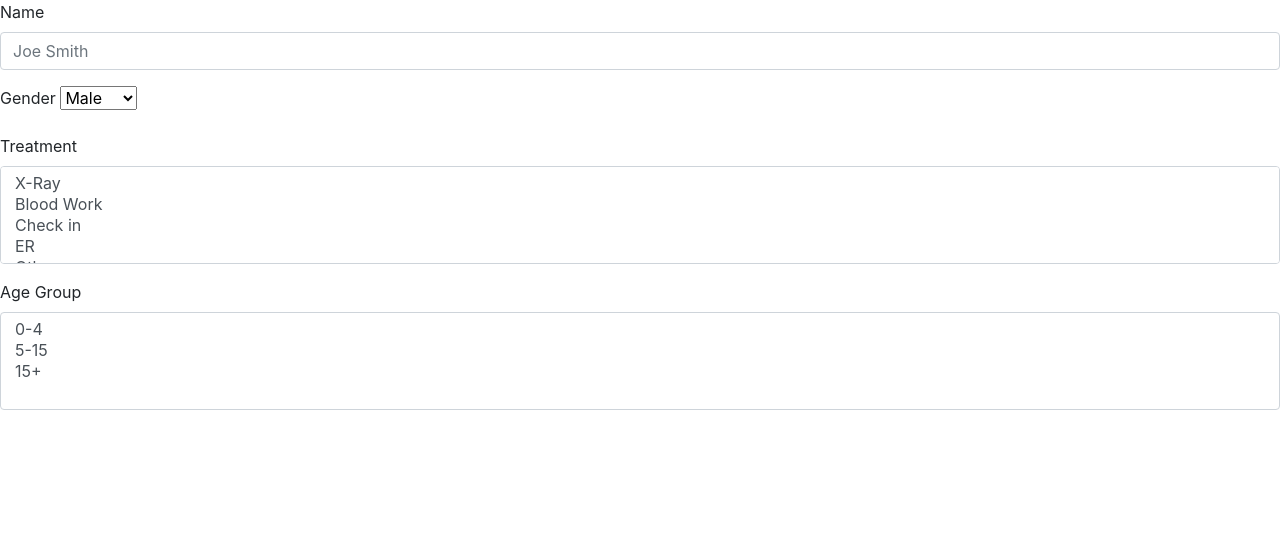
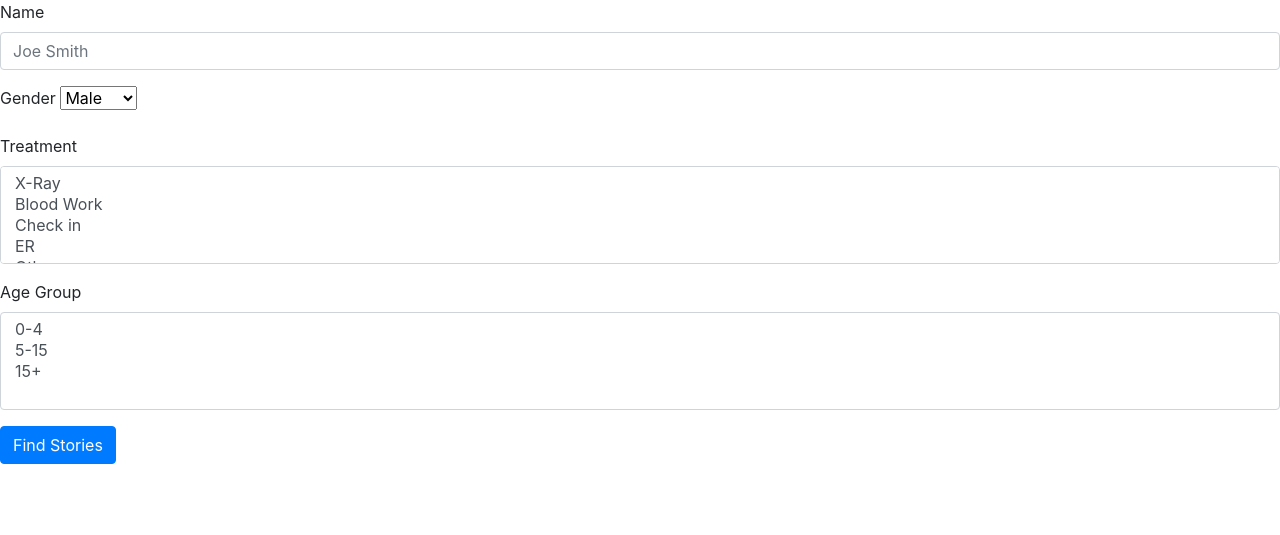
Before and after one commit to delaware19/team-5, a Flask app: page /view in a window 1280 px wide. Shown: the top 535 px of the page. Run offline with Flask 2, Linux system fonts and the light colour scheme; some libraries are stand-ins or nearby versions.

Commit message:
Added find story button to finstories.html

```diff
--- a/templates/findStories.html
+++ b/templates/findStories.html
@@ -32,6 +32,7 @@
       <option>15+</option>
     </select>
   </div>
+  <button type="button" class="btn btn-primary"> Find Stories </button>
 </form>
 
 {% endblock content %}
```
